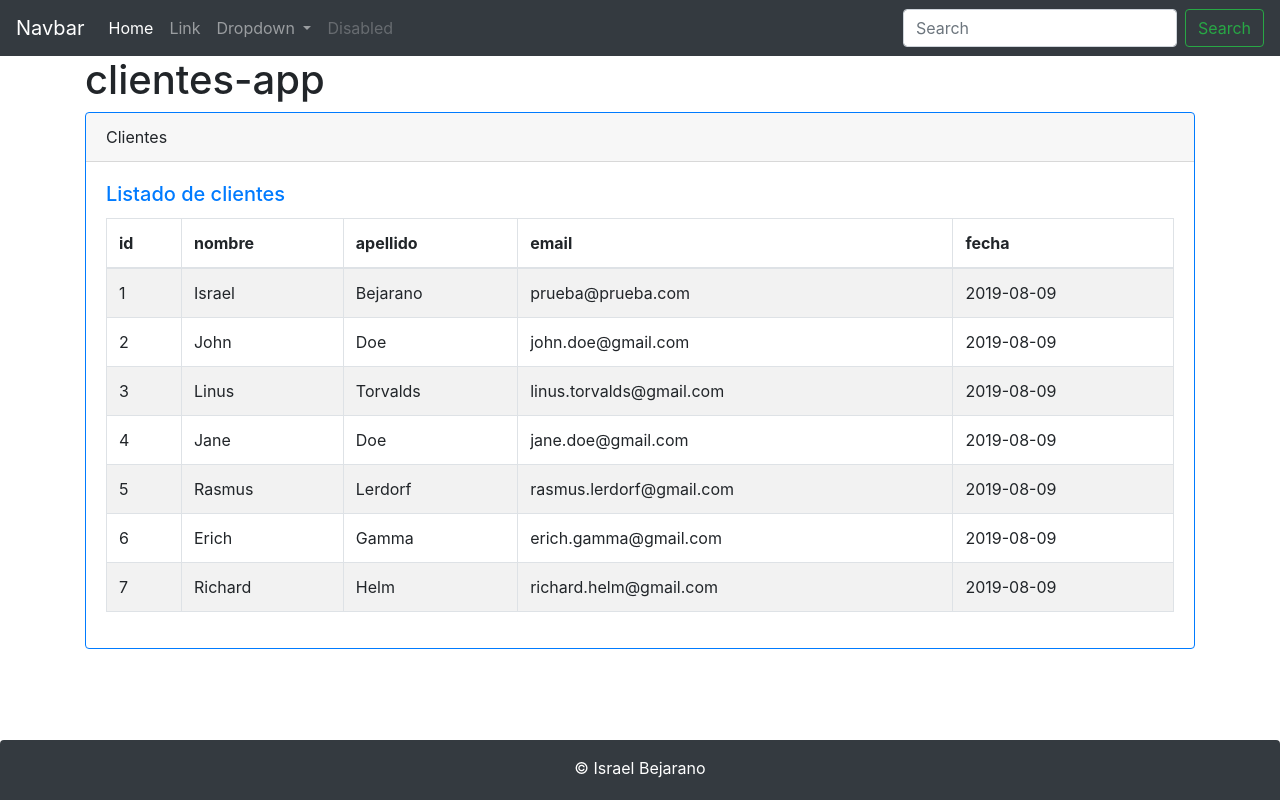
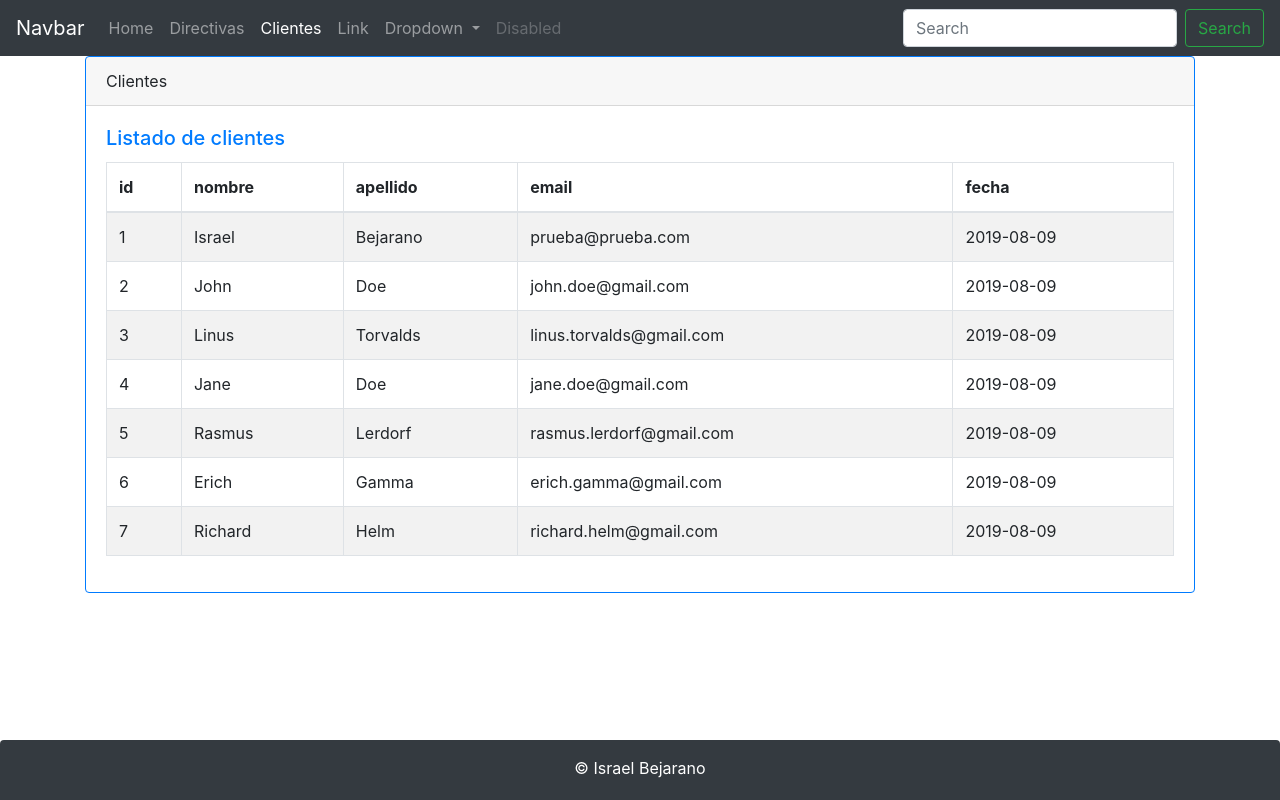
Before and after one commit to israelbejarano/angular-clientes-app, an Angular app: page /clientes in a window 1280 px wide. Built offline with nearby package versions, Linux system fonts and the light colour scheme.

Commit message:
navbar con routerLink

```diff
--- a/src/app/app.component.html
+++ b/src/app/app.component.html
@@ -1,9 +1,5 @@
 <app-header></app-header>
 <div class="container">
-    <h1>
-        {{ title }}
-    </h1>
-    <app-clientes></app-clientes>
-
+    <router-outlet></router-outlet>
 </div>
 <app-footer></app-footer>
--- a/src/app/header/header.component.html
+++ b/src/app/header/header.component.html
@@ -6,8 +6,14 @@
 
     <div class="collapse navbar-collapse" id="navbarSupportedContent">
         <ul class="navbar-nav mr-auto">
-            <li class="nav-item active">
+            <li class="nav-item">
                 <a class="nav-link" href="#">Home <span class="sr-only">(current)</span></a>
+            </li>
+            <li class="nav-item" routerLinkActive="active">
+                <a class="nav-link" routerLink="/directivas" routerLinkActive="router-link-active">Directivas</a>
+            </li>
+            <li class="nav-item" routerLinkActive="active">
+                <a class="nav-link" routerLink="/clientes" routerLinkActive="router-link-active">Clientes</a>
             </li>
             <li class="nav-item">
                 <a class="nav-link" href="#">Link</a>
```
Also changed, not shown: src/app/app.module.ts (+10 -1 lines).
